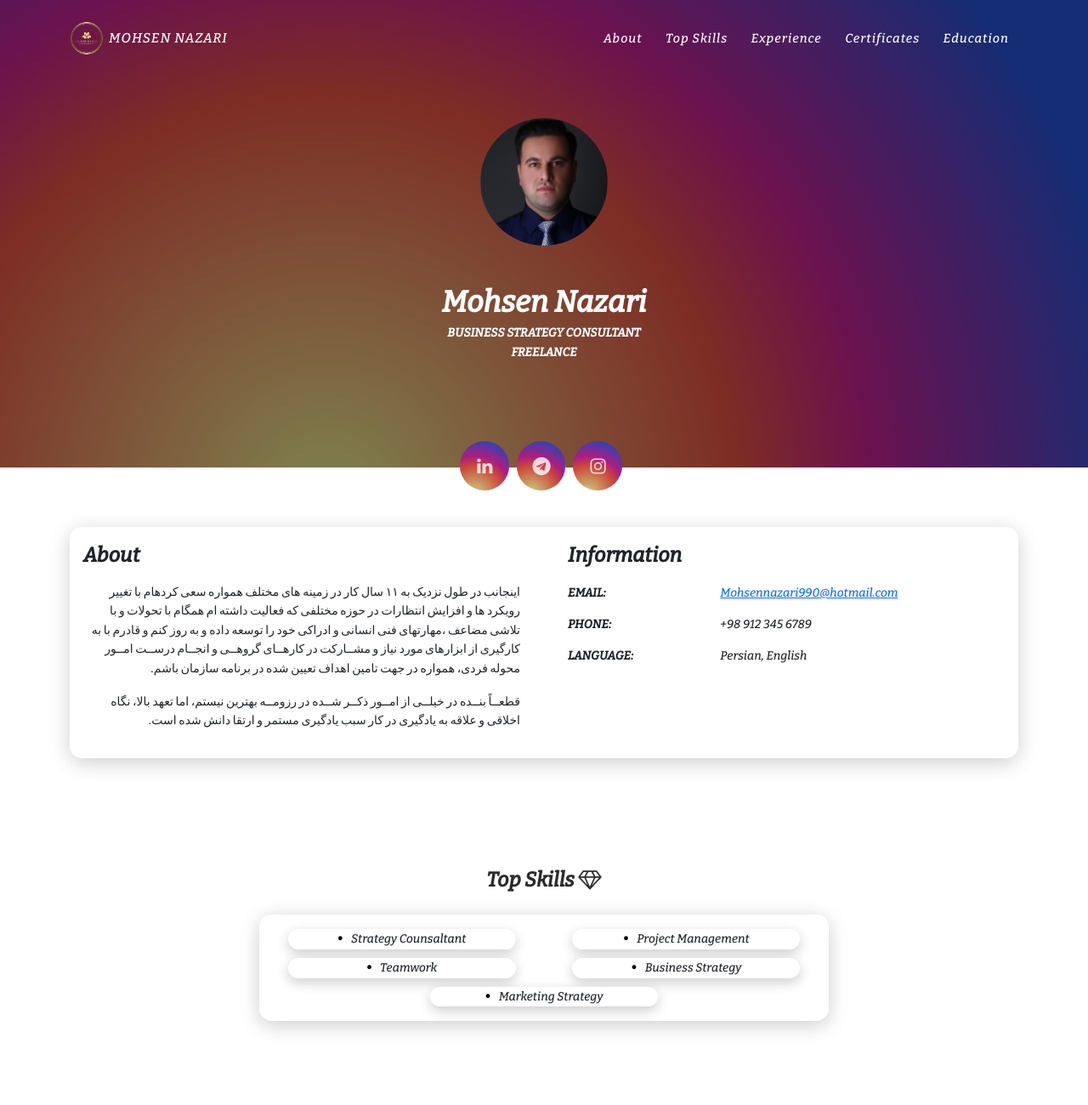
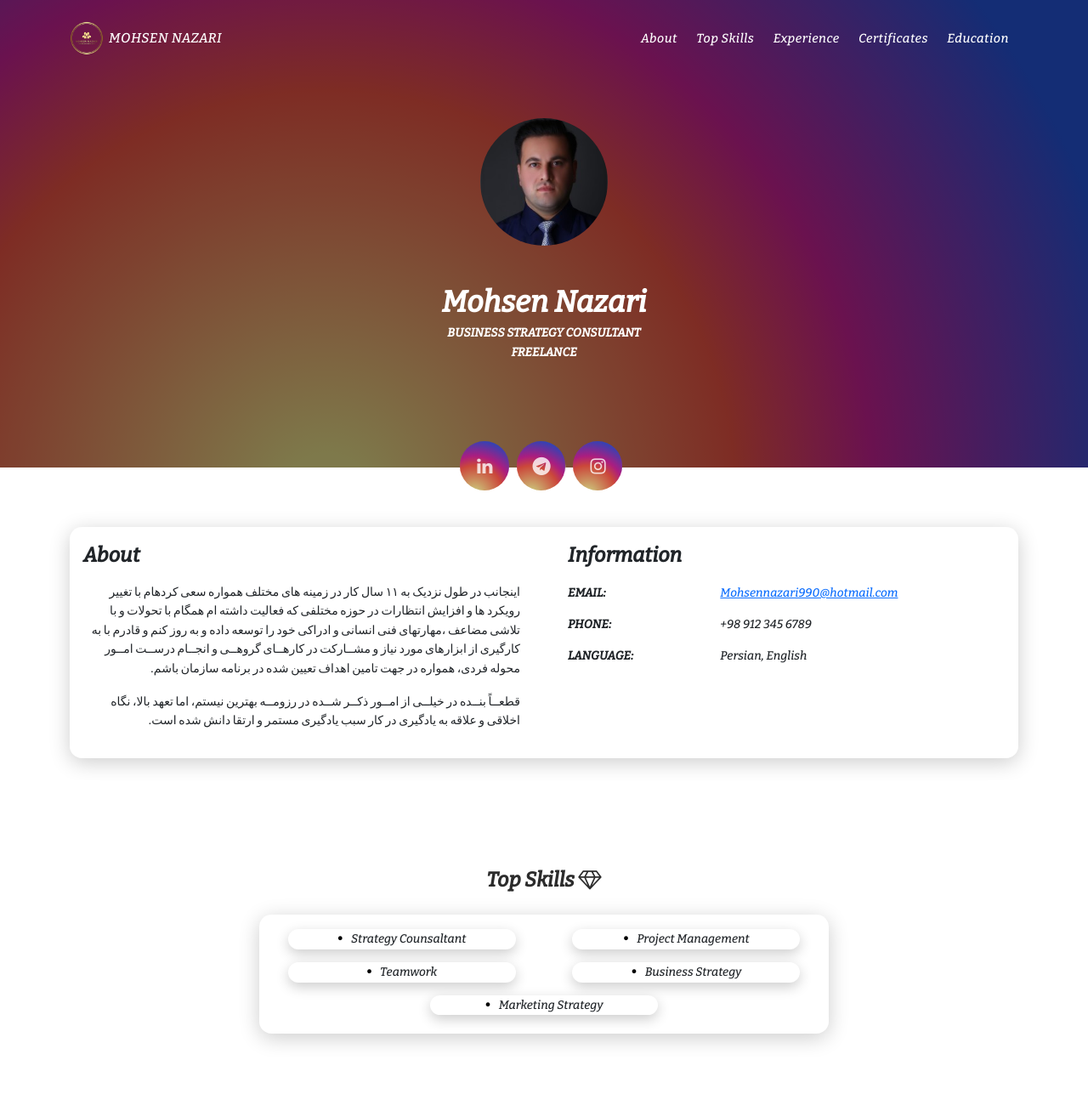
Before and after one commit to mohsennazarii/mohsennazarii, a plain HTML site: page index.html in a window 1280 px wide. Shown: the top 1300 px of the page at 85% size. Drawn offline with nearby package versions, Linux system fonts and the light colour scheme.

Commit message:
fix ui PROB

```diff
--- a/style/main.css
+++ b/style/main.css
@@ -609,7 +609,7 @@ img {
   height: 40%;
   min-height: 10%;
   margin: 5px;
-  /* margin-left: 5%; */
+  margin-bottom: 10px;
   padding: 0;
   width: 40%;
   box-shadow: 0px 5px 15px 0px rgba(0, 0, 0, 0.2);
@@ -1766,7 +1766,7 @@ img {
     margin: 0;
   }
   .navbar-nav .nav-item:not(:last-child) {
-    margin-right: 5px;
+    margin-right: 0px;
   }
   .section-nucleo-icons .icons-container {
     margin: 0 0 0 auto;
@@ -1781,7 +1781,7 @@ img {
 
 .navbar {
   font-size: 18px;
-  letter-spacing: 1px;
+  letter-spacing: 0.03rem;
 }
 
 .page-header {
```
